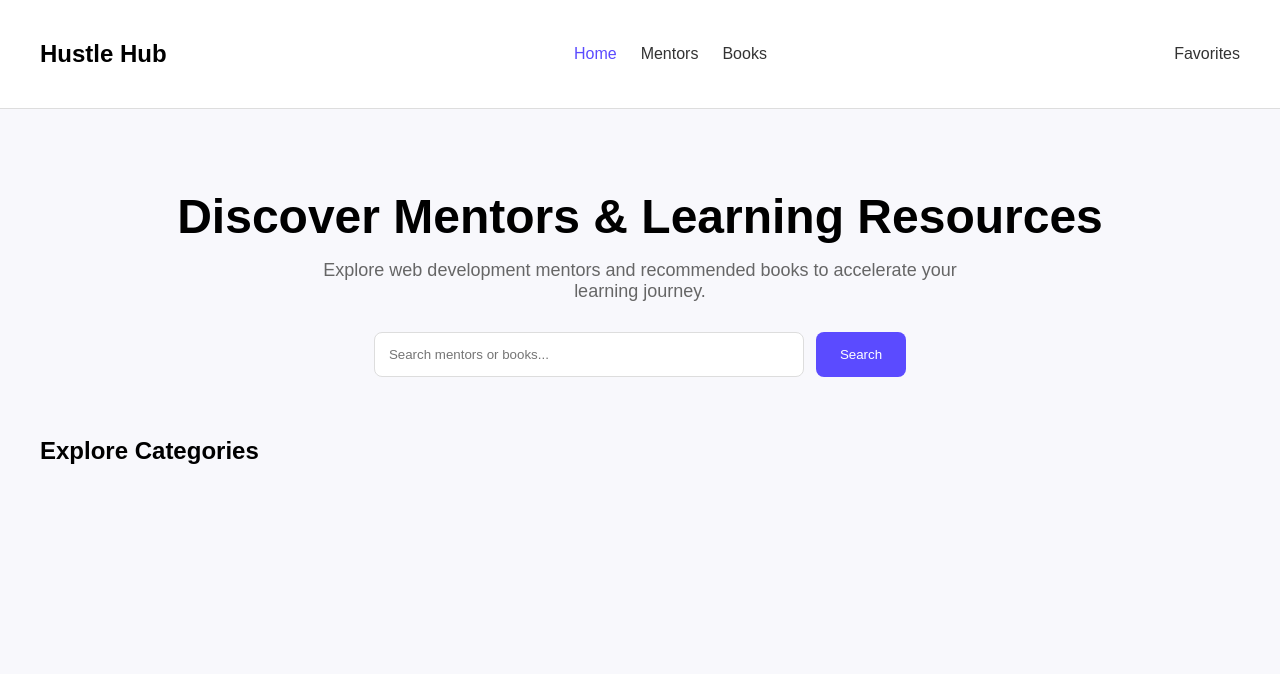
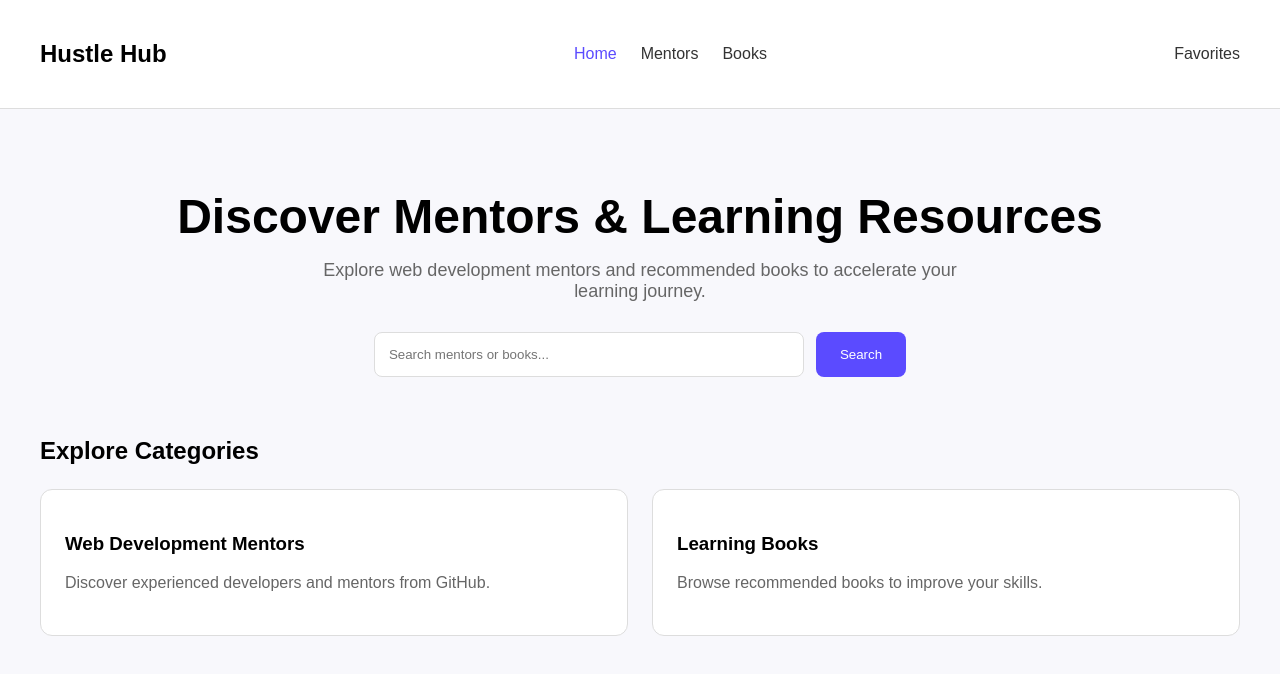
Before and after one commit to mghenyipaul93-tech/Hustle-Hub, a React (Vite) app in the folder hustle-hub-frontend/: page / in a window 1280 px wide. Shown: the top 674 px of the page. Built offline with nearby package versions, Linux system fonts and the light colour scheme.

Commit message:
HH-18 Create niche selection cards

```diff
--- /dev/null
+++ b/hustle-hub-frontend/src/components/NicheCard.jsx
@@ -0,0 +1,13 @@
+function NicheCard({ title, description }) {
+  return (
+    <div className="niche-card">
+
+      <h3>{title}</h3>
+
+      <p>{description}</p>
+
+    </div>
+  );
+}
+
+export default NicheCard;
--- a/hustle-hub-frontend/src/index.css
+++ b/hustle-hub-frontend/src/index.css
@@ -89,3 +89,31 @@ body {
   display: flex;
   gap: 24px;
 }
+
+.niche-card {
+  flex: 1;
+
+  padding: 24px;
+
+  background-color: white;
+
+  border: 1px solid #ddd;
+  border-radius: 12px;
+
+  cursor: pointer;
+
+  transition: 0.2s ease;
+}
+
+.niche-card:hover {
+  transform: translateY(-4px);
+}
+
+.niche-card h3 {
+  margin-bottom: 12px;
+}
+
+.niche-card p {
+  color: #666;
+  line-height: 1.5;
+}
--- a/hustle-hub-frontend/src/pages/Home.jsx
+++ b/hustle-hub-frontend/src/pages/Home.jsx
@@ -1,3 +1,5 @@
+import NicheCard from "../components/NicheCard";
+
 function Home() {
   return (
     <div className="home-container">
@@ -11,7 +13,6 @@ function Home() {
           to accelerate your learning journey.
         </p>
 
-        {/* Search Bar */}
         <div className="search-bar">
           <input
             type="text"
@@ -22,12 +23,22 @@ function Home() {
         </div>
       </section>
 
-      {/* Niche Cards Section */}
+      {/* Niche Section */}
       <section className="niche-section">
         <h2>Explore Categories</h2>
 
         <div className="niche-cards">
-          {/* Cards will go here in Story 4 */}
+
+          <NicheCard
+            title="Web Development Mentors"
+            description="Discover experienced developers and mentors from GitHub."
+          />
+
+          <NicheCard
+            title="Learning Books"
+            description="Browse recommended books to improve your skills."
+          />
+
         </div>
       </section>
 
```
